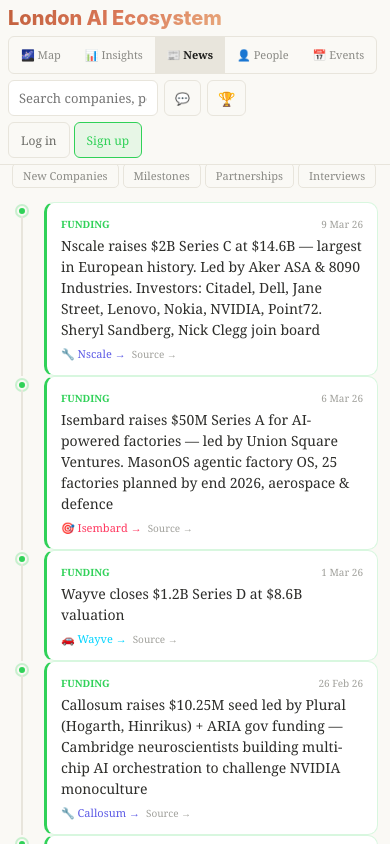
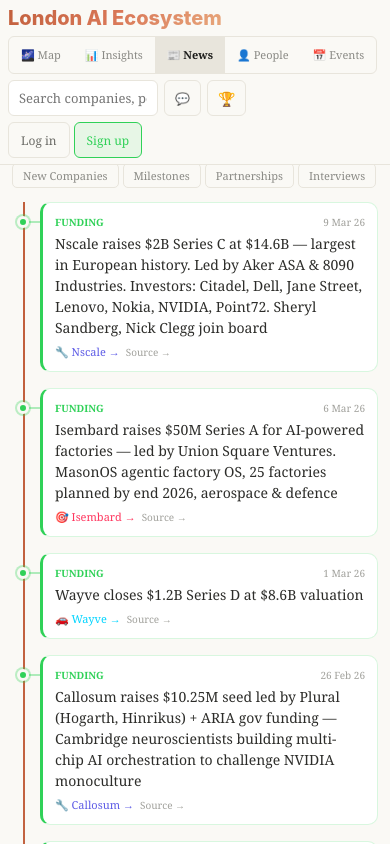
Before and after one commit to jxi5410/AI.LDN, a React (Vite) app: page / in a window 390 px wide. Both pictures are taken after a click on the button "📰 News". Built offline with nearby package versions, Linux system fonts and the light colour scheme.

Commit message:
News timeline with horizontal arrow spine, alternating cards above/below, vertical arrow on mobile

```diff
--- a/src/App.jsx
+++ b/src/App.jsx
@@ -686,50 +686,38 @@
       {panel === "insights" && <InsightsPanel isMobile={isMobile} />}
 
       {/* ── NEWS TIMELINE ──────────────────────────────────────────── */}
-      {panel === "updates" && <div style={{ position: "fixed", top: isMobile ? 56 : 70, left: 0, right: 0, bottom: 0, overflowY: isMobile ? "auto" : "hidden", overflowX: isMobile ? "hidden" : "auto", padding: isMobile ? "0 0 20px" : "0", background: "#faf9f5" }}>
+      {panel === "updates" && <div style={{ position: "fixed", top: isMobile ? 56 : 70, left: 0, right: 0, bottom: 0, overflowY: isMobile ? "auto" : "hidden", overflowX: isMobile ? "hidden" : "auto", background: "#faf9f5" }}>
         <div style={{ padding: isMobile ? "0 12px" : "0 20px" }}>
           <h2 style={{ fontFamily: "'Inter',sans-serif", fontSize: 26, fontWeight: 700, color: "#1a1a18", margin: "16px 0 6px" }}>News</h2>
-          <p style={{ fontSize: 11, color: "#a0a09b", marginBottom: 10 }}>Funding, acquisitions, people moves, milestones, interviews</p>
+          <p style={{ fontSize: 11, color: "#a0a09b", marginBottom: 10 }}>Scroll {isMobile ? "down" : "right"} for latest →</p>
           <div style={{ display: "flex", gap: 4, marginBottom: 14, flexWrap: "wrap" }}>
             {Object.entries(UPDATE_TYPES).map(([k, cfg]) => (
               <button key={k} onClick={() => setUpdateFilter(k)} style={{ padding: "4px 10px", borderRadius: 5, border: `1px solid ${updateFilter === k ? cfg.c : "#e8e5dc"}`, background: updateFilter === k ? cfg.c + "18" : "transparent", color: updateFilter === k ? cfg.c : "#8a8a85", fontSize: 11, cursor: "pointer", fontFamily: "inherit", fontWeight: updateFilter === k ? 600 : 400 }}>{cfg.label}</button>
             ))}
           </div>
         </div>
-        {/* Timeline */}
-        <div style={isMobile ? { padding: "0 12px" } : { display: "flex", flexDirection: "row-reverse", gap: 0, padding: "0 20px 20px", overflowX: "auto", scrollBehavior: "smooth", height: "calc(100vh - 200px)", alignItems: "flex-start" }}>
-          {/* Timeline line */}
-          {!isMobile && <div style={{ position: "sticky", top: 0, flexShrink: 0, width: 0 }} />}
+        {isMobile ? (
+          /* ── MOBILE: vertical timeline ── */
+          <div style={{ position: "relative", padding: "0 12px 40px 40px" }}>
+            {/* Vertical arrow line */}
+            <div style={{ position: "absolute", left: 23, top: 0, bottom: 20, width: 2, background: "linear-gradient(to bottom, #C15F3C, #e8e5dc)" }} />
+            {/* Arrow head at bottom */}
+            <div style={{ position: "absolute", left: 18, bottom: 10, width: 0, height: 0, borderLeft: "6px solid transparent", borderRight: "6px solid transparent", borderTop: "10px solid #e8e5dc" }} />
             {filteredUpdates.map((u, i) => {
               const co = companies.find(c => c.id === u.company);
               const tc = UPDATE_TYPES[u.type] || { c: "#94A3B8", label: u.type };
               const dateObj = new Date(u.date);
-            const showYear = i === 0 || new Date(filteredUpdates[i-1]?.date).getFullYear() !== dateObj.getFullYear();
               return (
-              <div key={i} style={isMobile ? {
-                display: "flex", gap: 12, marginBottom: 0, position: "relative",
-              } : {
-                flexShrink: 0, width: 300, marginRight: 16, position: "relative",
-              }}>
-                {/* Vertical line (mobile) / marker (desktop) */}
-                {isMobile ? (
-                  <div style={{ display: "flex", flexDirection: "column", alignItems: "center", flexShrink: 0, width: 20 }}>
-                    <div style={{ width: 10, height: 10, borderRadius: "50%", background: tc.c, flexShrink: 0, marginTop: 4, border: "2px solid #faf9f5", boxShadow: `0 0 0 2px ${tc.c}40` }} />
-                    <div style={{ width: 2, flex: 1, background: "#e8e5dc", minHeight: 20 }} />
-                  </div>
-                ) : (
-                  <div style={{ display: "flex", alignItems: "center", gap: 6, marginBottom: 6 }}>
-                    <div style={{ width: 10, height: 10, borderRadius: "50%", background: tc.c, border: "2px solid #faf9f5", boxShadow: `0 0 0 2px ${tc.c}40` }} />
-                    <span style={{ fontSize: 10, color: "#a0a09b" }}>{dateObj.toLocaleDateString("en-GB", { day: "numeric", month: "short", year: "numeric" })}</span>
-                  </div>
-                )}
+                <div key={i} style={{ position: "relative", marginBottom: 16 }}>
+                  {/* Dot on the line */}
+                  <div style={{ position: "absolute", left: -23, top: 14, width: 12, height: 12, borderRadius: "50%", background: tc.c, border: "3px solid #faf9f5", boxShadow: `0 0 0 2px ${tc.c}50`, zIndex: 2 }} />
+                  {/* Connector line from dot to card */}
+                  <div style={{ position: "absolute", left: -11, top: 19, width: 11, height: 2, background: tc.c + "60" }} />
                   {/* Card */}
-                <div style={{ background: "#ffffff", borderRadius: 10, border: `1px solid ${tc.c}30`, borderLeft: `3px solid ${tc.c}`, padding: 14, marginBottom: isMobile ? 0 : 0, flex: isMobile ? 1 : "none", transition: "transform 0.2s, box-shadow 0.2s" }}
-                  onMouseEnter={e => { e.currentTarget.style.transform = "translateY(-2px)"; e.currentTarget.style.boxShadow = "0 4px 12px rgba(0,0,0,0.08)"; }}
-                  onMouseLeave={e => { e.currentTarget.style.transform = ""; e.currentTarget.style.boxShadow = ""; }}>
+                  <div style={{ background: "#ffffff", borderRadius: 10, border: `1px solid ${tc.c}30`, borderLeft: `3px solid ${tc.c}`, padding: 12, transition: "transform 0.2s" }}>
                     <div style={{ display: "flex", justifyContent: "space-between", alignItems: "center", marginBottom: 4 }}>
                       <span style={{ fontSize: 10, color: tc.c, fontWeight: 600, textTransform: "uppercase" }}>{tc.label}</span>
-                    {isMobile && <span style={{ fontSize: 10, color: "#a0a09b" }}>{dateObj.toLocaleDateString("en-GB", { day: "numeric", month: "short", year: "2-digit" })}</span>}
+                      <span style={{ fontSize: 10, color: "#a0a09b" }}>{dateObj.toLocaleDateString("en-GB", { day: "numeric", month: "short", year: "2-digit" })}</span>
                     </div>
                     <div style={{ fontSize: 14, color: "#2d2d2a", lineHeight: 1.5, marginBottom: 6 }}>{u.text}</div>
                     <div style={{ display: "flex", gap: 6, alignItems: "center", flexWrap: "wrap" }}>
@@ -742,6 +730,67 @@
               );
             })}
           </div>
+        ) : (
+          /* ── DESKTOP: horizontal timeline with arrow, cards above/below ── */
+          <div style={{ position: "relative", height: "calc(100vh - 200px)", overflowX: "auto", overflowY: "hidden", scrollBehavior: "smooth" }}>
+            {/* The scrollable inner container */}
+            <div style={{ display: "inline-flex", alignItems: "center", minWidth: "100%", height: "100%", padding: "0 60px 0 20px", position: "relative" }}>
+              {/* Horizontal arrow line — spans full width */}
+              <div style={{ position: "absolute", left: 0, right: 0, top: "50%", height: 3, background: "linear-gradient(to right, #e8e5dc, #C15F3C)", transform: "translateY(-50%)", zIndex: 1 }} />
+              {/* Arrow head at right end */}
+              <div style={{ position: "absolute", right: 10, top: "50%", transform: "translateY(-50%)", width: 0, height: 0, borderTop: "8px solid transparent", borderBottom: "8px solid transparent", borderLeft: "14px solid #C15F3C", zIndex: 2 }} />
+              {/* Cards */}
+              {[...filteredUpdates].reverse().map((u, i) => {
+                const co = companies.find(c => c.id === u.company);
+                const tc = UPDATE_TYPES[u.type] || { c: "#94A3B8", label: u.type };
+                const dateObj = new Date(u.date);
+                const isAbove = i % 2 === 0;
+                return (
+                  <div key={i} style={{ flexShrink: 0, width: 260, position: "relative", display: "flex", flexDirection: "column", alignItems: "center", marginRight: 12 }}>
+                    {/* Top card (even items) */}
+                    {isAbove && <div style={{ marginBottom: 8, width: "100%" }}>
+                      <div style={{ background: "#ffffff", borderRadius: 10, border: `1px solid ${tc.c}30`, borderLeft: `3px solid ${tc.c}`, padding: 12, transition: "transform 0.2s, box-shadow 0.2s" }}
+                        onMouseEnter={e => { e.currentTarget.style.transform = "translateY(-3px)"; e.currentTarget.style.boxShadow = "0 6px 16px rgba(0,0,0,0.1)"; }}
+                        onMouseLeave={e => { e.currentTarget.style.transform = ""; e.currentTarget.style.boxShadow = ""; }}>
+                        <div style={{ display: "flex", justifyContent: "space-between", alignItems: "center", marginBottom: 3 }}>
+                          <span style={{ fontSize: 9, color: tc.c, fontWeight: 600, textTransform: "uppercase" }}>{tc.label}</span>
+                          <span style={{ fontSize: 9, color: "#a0a09b" }}>{dateObj.toLocaleDateString("en-GB", { day: "numeric", month: "short", year: "2-digit" })}</span>
+                        </div>
+                        <div style={{ fontSize: 12, color: "#2d2d2a", lineHeight: 1.4, marginBottom: 4 }}>{u.text}</div>
+                        <div style={{ display: "flex", gap: 5, alignItems: "center", flexWrap: "wrap" }}>
+                          {co && <span onClick={() => { setSel(co); setPanel("graph"); setTab("info"); }} style={{ fontSize: 10, color: CC[co.cat]?.c || "#666", cursor: "pointer" }}>{CC[co.cat]?.i} {co.s || co.name} →</span>}
+                          {u.link && <a href={u.link} target="_blank" rel="noopener" style={{ fontSize: 9, color: "#a0a09b", textDecoration: "none" }}>Source →</a>}
+                        </div>
+                      </div>
+                      {/* Connector down to line */}
+                      <div style={{ width: 2, height: 16, background: tc.c + "50", margin: "0 auto" }} />
+                    </div>}
+                    {/* Dot on the arrow */}
+                    <div style={{ width: 14, height: 14, borderRadius: "50%", background: tc.c, border: "3px solid #faf9f5", boxShadow: `0 0 0 2px ${tc.c}50`, zIndex: 3, flexShrink: 0 }} />
+                    {/* Bottom card (odd items) */}
+                    {!isAbove && <div style={{ marginTop: 8, width: "100%" }}>
+                      {/* Connector up from line */}
+                      <div style={{ width: 2, height: 16, background: tc.c + "50", margin: "0 auto" }} />
+                      <div style={{ background: "#ffffff", borderRadius: 10, border: `1px solid ${tc.c}30`, borderLeft: `3px solid ${tc.c}`, padding: 12, transition: "transform 0.2s, box-shadow 0.2s" }}
+                        onMouseEnter={e => { e.currentTarget.style.transform = "translateY(3px)"; e.currentTarget.style.boxShadow = "0 6px 16px rgba(0,0,0,0.1)"; }}
+                        onMouseLeave={e => { e.currentTarget.style.transform = ""; e.currentTarget.style.boxShadow = ""; }}>
+                        <div style={{ display: "flex", justifyContent: "space-between", alignItems: "center", marginBottom: 3 }}>
+                          <span style={{ fontSize: 9, color: tc.c, fontWeight: 600, textTransform: "uppercase" }}>{tc.label}</span>
+                          <span style={{ fontSize: 9, color: "#a0a09b" }}>{dateObj.toLocaleDateString("en-GB", { day: "numeric", month: "short", year: "2-digit" })}</span>
+                        </div>
+                        <div style={{ fontSize: 12, color: "#2d2d2a", lineHeight: 1.4, marginBottom: 4 }}>{u.text}</div>
+                        <div style={{ display: "flex", gap: 5, alignItems: "center", flexWrap: "wrap" }}>
+                          {co && <span onClick={() => { setSel(co); setPanel("graph"); setTab("info"); }} style={{ fontSize: 10, color: CC[co.cat]?.c || "#666", cursor: "pointer" }}>{CC[co.cat]?.i} {co.s || co.name} →</span>}
+                          {u.link && <a href={u.link} target="_blank" rel="noopener" style={{ fontSize: 9, color: "#a0a09b", textDecoration: "none" }}>Source →</a>}
+                        </div>
+                      </div>
+                    </div>}
+                  </div>
+                );
+              })}
+            </div>
+          </div>
+        )}
       </div>}
 
       {/* ── PEOPLE PANEL (collapsible categories) ─────────────────── */}
```
Lines whose indentation alone changed are shown as unchanged.
